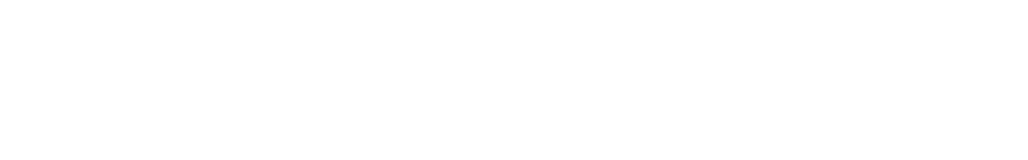
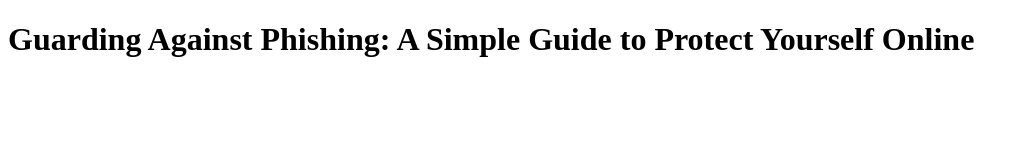
Before and after one commit to BiwashGurung/Guarding-Against-Phishing-Attack, a plain HTML site: page index.html in a window 1280 px wide. Shown: the whole page, without its empty margins (0-1028 px from the left). Drawn offline with Linux system fonts and the light colour scheme.

Commit message:
added a h1 tag

```diff
--- a/index.html
+++ b/index.html
@@ -6,7 +6,8 @@
     <title>Guarding Against Phishing Attack</title>
 </head>
 <body>
-    <p><em><strong></strong></em></p>
+    <h1>Guarding Against Phishing: A Simple Guide to Protect Yourself Online</h1>
+
 
 </body>
 </html>
```
